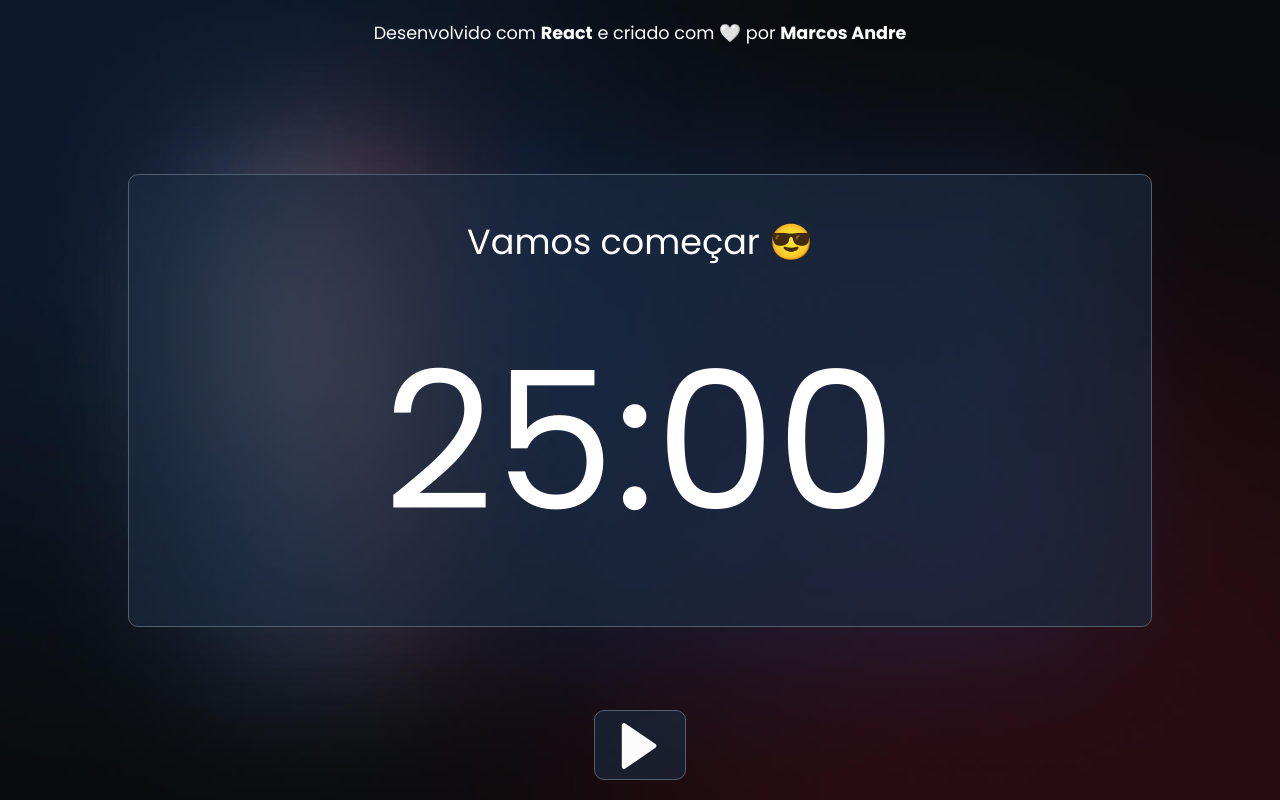
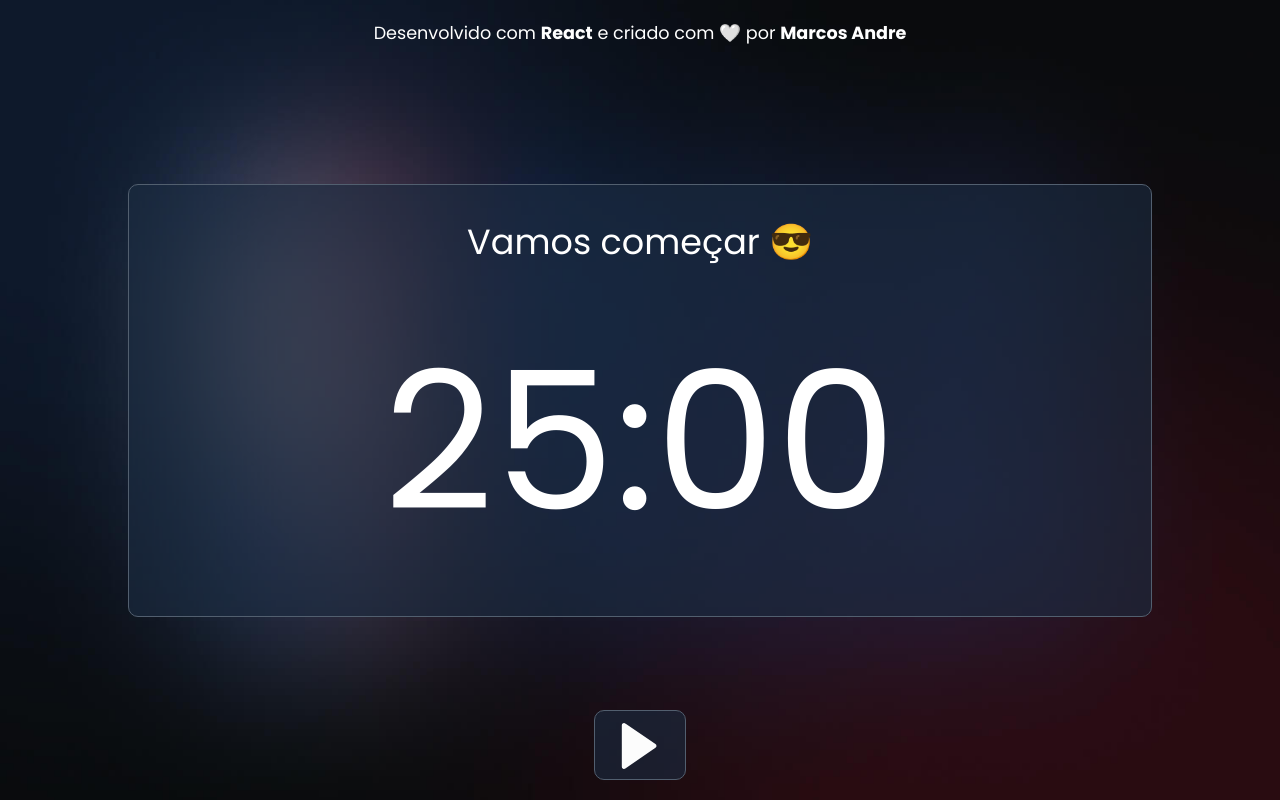
Before and after one commit to iamdevmarcos/pomodoro-web, a React (Create React App) app: page / in a window 1280 px wide. Built offline with nearby package versions, Linux system fonts and the light colour scheme.

Commit message:
Update padding

```diff
--- a/src/components/PomodoroTimer/styles.ts
+++ b/src/components/PomodoroTimer/styles.ts
@@ -9,7 +9,7 @@ export const Container = styled.div`
   align-items: center;
   justify-content: center;
 
-  padding: 40px;
+  padding: 30px;
 `;
 
 export const TitleArea = styled.div`
```
